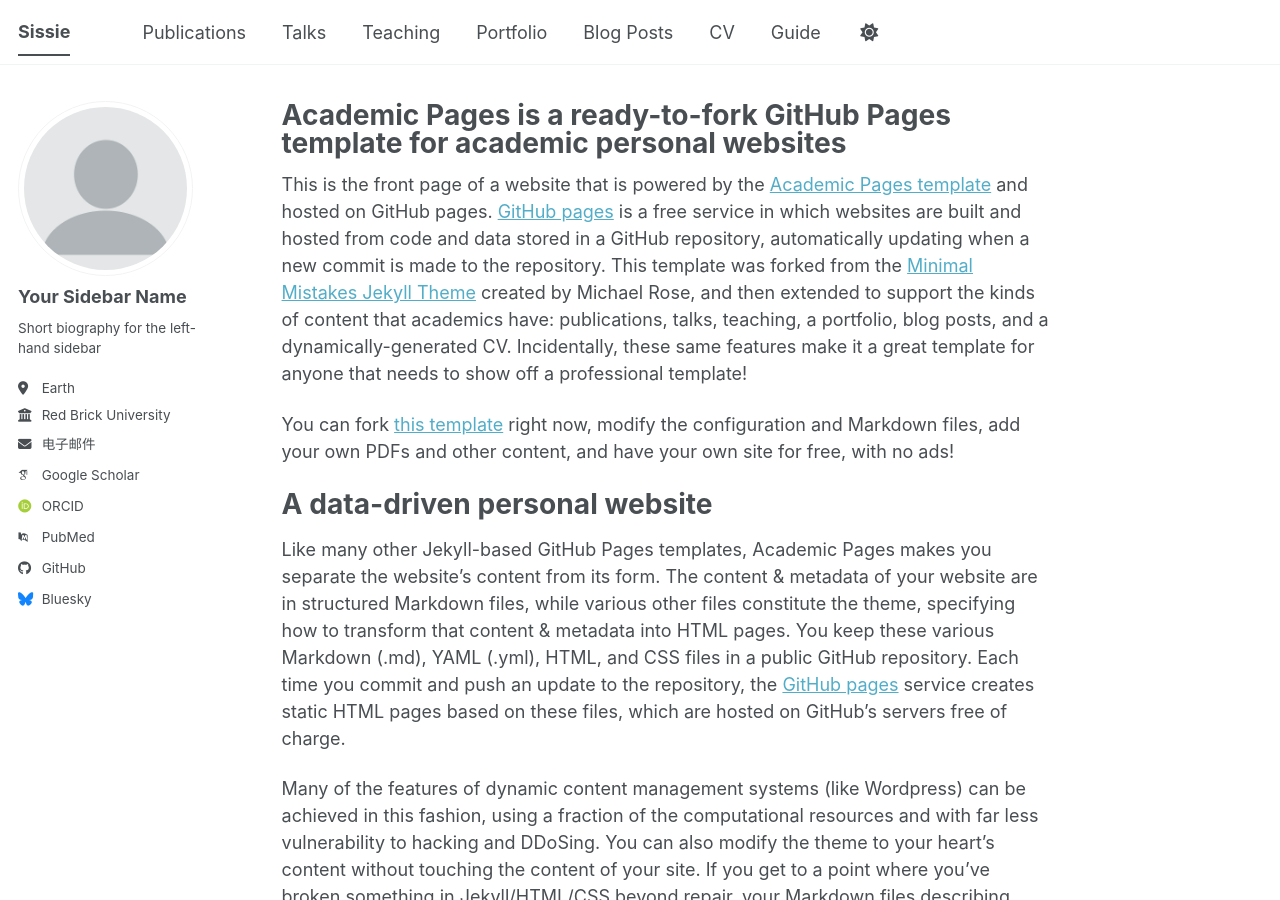
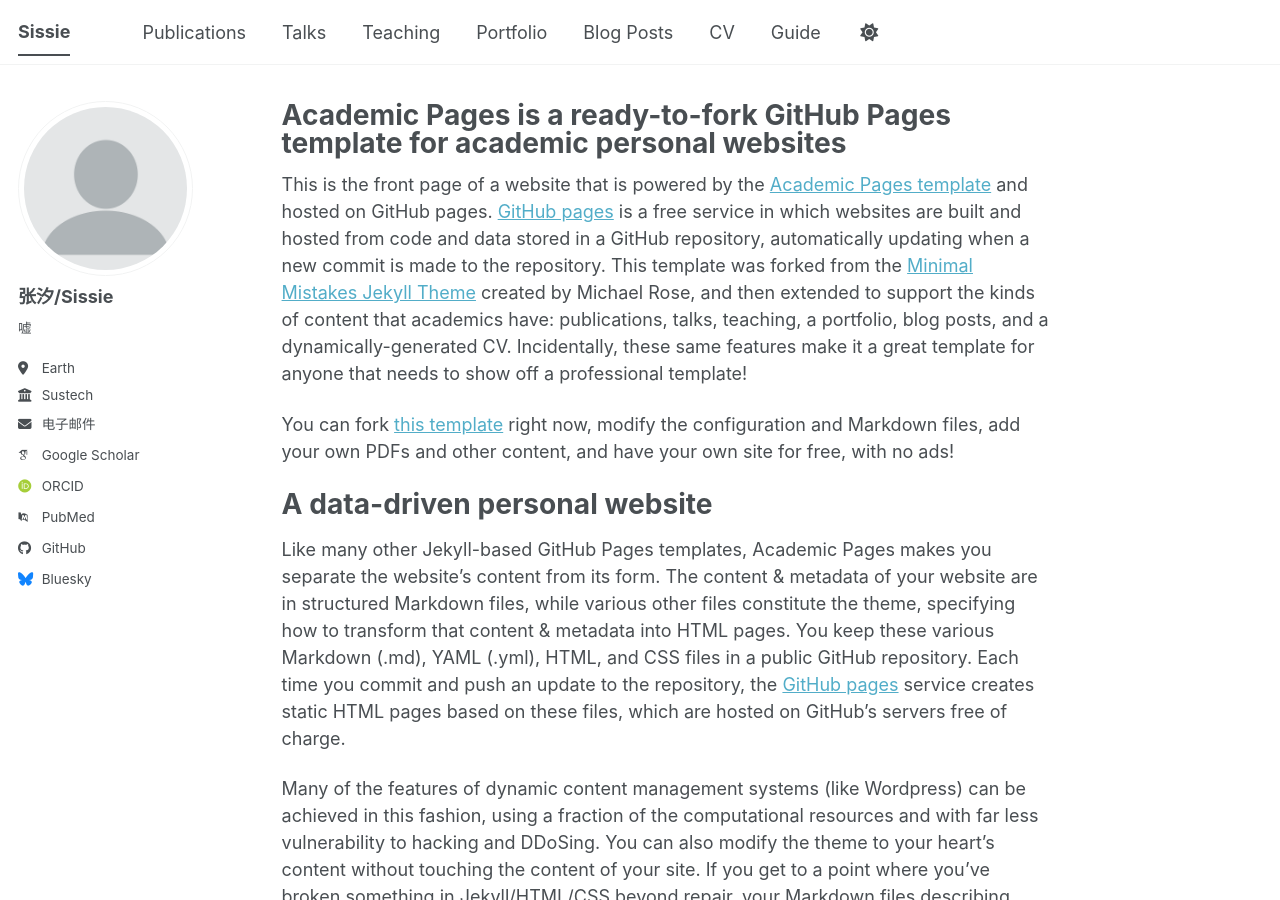
Before and after one commit to SeeSissie/SeeSissie.github.io, a Jekyll site: the page built from _pages/about.md, in a window 1280 px wide and 900 px high. Built offline with Jekyll 4.4.1, drawn with Linux system fonts in a browser that asks for light colours; some web fonts are replaced; a script bundle is joined from its source files by our own code; library files that are not in the unit come from our copies.

Commit message:
Update _config.yml

```diff
--- a/_config.yml
+++ b/_config.yml
@@ -24,13 +24,13 @@
 author:
   # Biographic information
   avatar           : "profile.png"
-  name             : "Your Sidebar Name"
+  name             : "张汐/Sissie"
   pronouns         : # example: "she/her"
-  bio              : "Short biography for the left-hand sidebar"
+  bio              : "嘘"
   location         : "Earth"
-  employer         : "Red Brick University"
+  employer         : "Sustech"
   uri              : # URL
-  email            : "none@example.org"
+  email            : "15093137527@163.com"
 
   # Academic websites
   academia         : # URL
```
